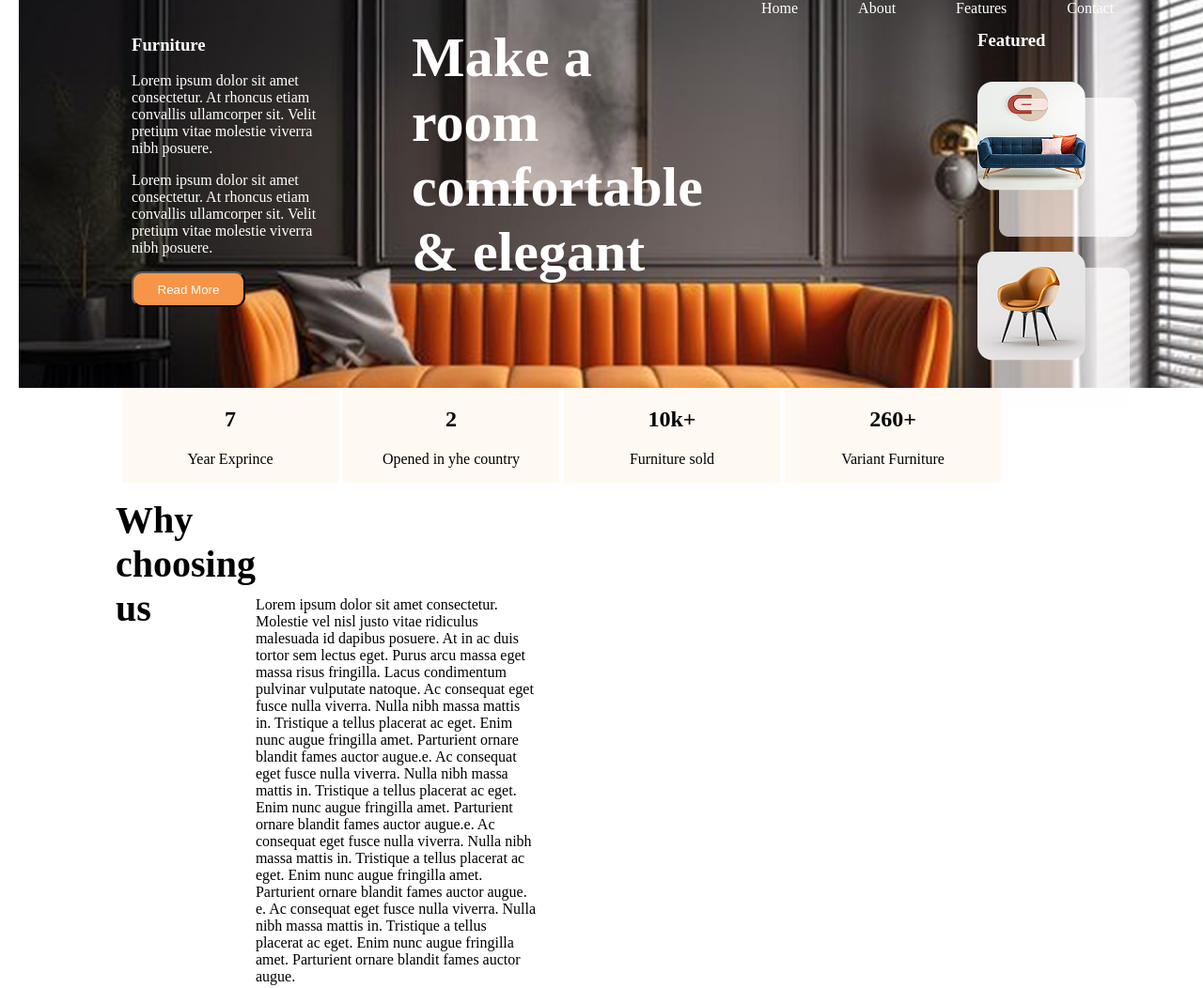
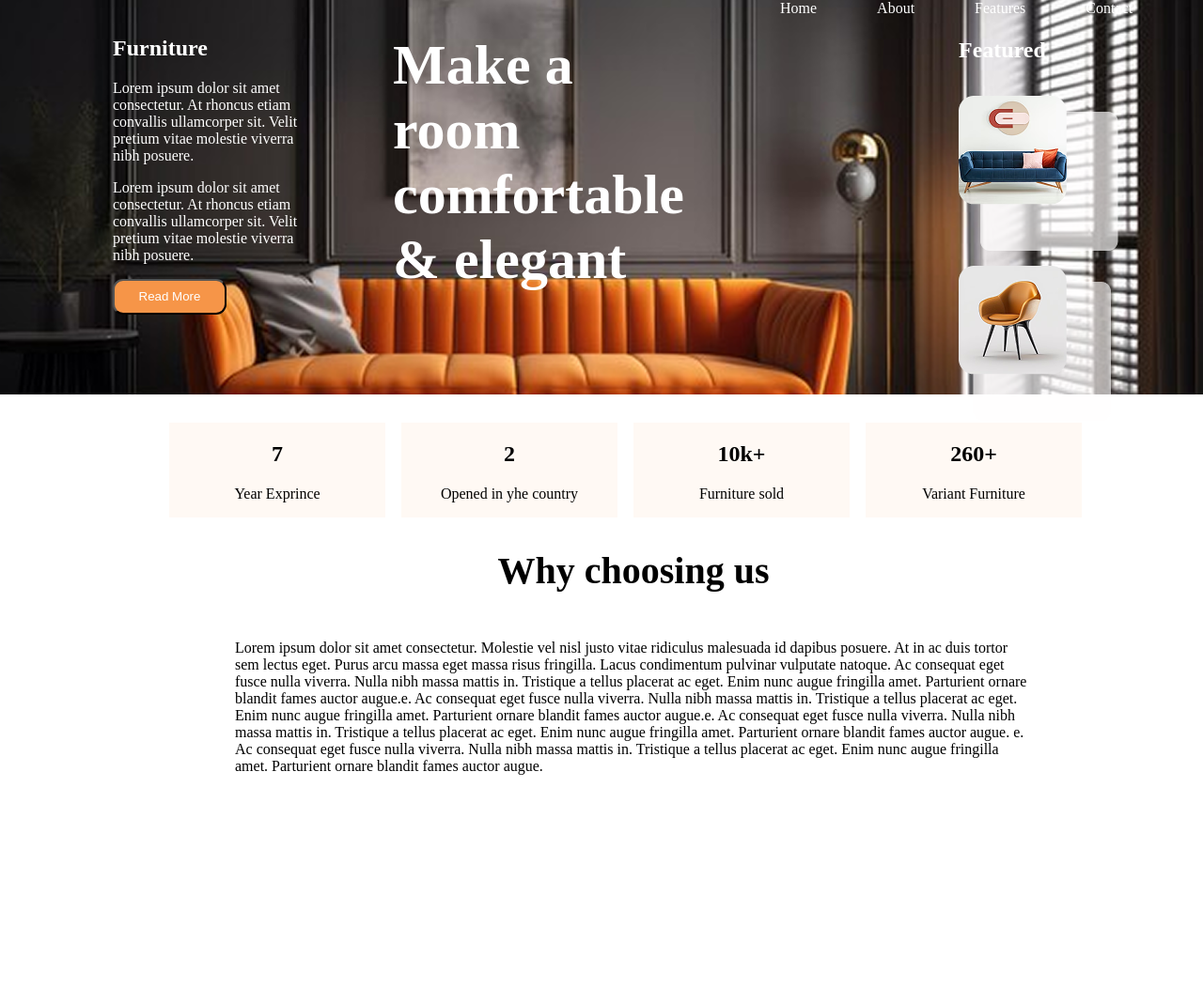
Before and after one commit to Umartoxirov/mening-saytim, a plain HTML site: page index.html in a window 1280 px wide. Shown: the top 1052 px of the page at 94% size. Drawn offline with Linux system fonts and the light colour scheme.

Commit message:
presentation

```diff
--- a/index.html
+++ b/index.html
@@ -9,10 +9,15 @@
 </head>
 
 <body>
+
+    <main>
+        <section class="hero">
+
+            <div class="container">
                 <header>
                     <div class="container">
                         <nav class="navbar">
-                <div class="hero">
+                            <div>
                                 <div class="parent">
                                     <ul class="list">
                                         <li>
@@ -32,9 +37,7 @@
 
                                     </ul>
                                 </div>
-                    <main>
-                        <section>
-                            <div class="container">
+                </header>
 
                 <div class="parent-b">
                     <h1 class="fur">Furniture</h1>
@@ -75,6 +78,10 @@
             </header>
 
 
+        </section>
+        <section>
+            <div class="container">
+
                 <div class="big-box">
                     <div class="box">
                         <h2>7</h2>
@@ -97,26 +104,30 @@
                     </div>
 
                 </div>
-    </section>
-    <section>
-        <div class="container">
                 <div class="parent-c">
+
                     <h2 class="question-box">Why choosing
                         us</h2>
+
                     <p>Lorem ipsum dolor sit amet consectetur. Molestie vel nisl justo vitae ridiculus malesuada id
                         dapibus posuere. At in ac duis tortor sem lectus eget. Purus arcu massa eget massa risus
-                    fringilla. Lacus condimentum pulvinar vulputate natoque. Ac consequat eget fusce nulla viverra.
-                    Nulla nibh massa mattis in. Tristique a tellus placerat ac eget. Enim nunc augue fringilla amet.
+                        fringilla. Lacus condimentum pulvinar vulputate natoque. Ac consequat eget fusce nulla
+                        viverra.
+                        Nulla nibh massa mattis in. Tristique a tellus placerat ac eget. Enim nunc augue fringilla
+                        amet.
                         Parturient ornare blandit fames auctor augue.e. Ac consequat eget fusce nulla viverra.
 
-                    Nulla nibh massa mattis in. Tristique a tellus placerat ac eget. Enim nunc augue fringilla amet.
+                        Nulla nibh massa mattis in. Tristique a tellus placerat ac eget. Enim nunc augue fringilla
+                        amet.
                         Parturient ornare blandit fames auctor augue.e. Ac consequat eget fusce nulla viverra. Nulla
                         nibh massa mattis in. Tristique a tellus placerat ac eget. Enim nunc augue fringilla amet.
                         Parturient ornare blandit fames auctor augue.
 
                         e. Ac consequat eget fusce nulla viverra. Nulla nibh massa mattis in. Tristique a tellus
-                    placerat ac eget. Enim nunc augue fringilla amet. Parturient ornare blandit fames auctor augue.
+                        placerat ac eget. Enim nunc augue fringilla amet. Parturient ornare blandit fames auctor
+                        augue.
                     </p>
+
                 </div>
 
             </div>
@@ -142,13 +153,15 @@
 
 
 
-        </div>
+
                 <div class="text-info">
 
                     <div class="parent-b">
                         <h2 class="text-b">Dinning room</h2>
-                <p class="m-info">e. Ac consequat eget fusce nulla viverra. Nulla nibh massa mattis in. Tristique a
-                    tellus placerat ac eget. Enim nunc augue fringilla amet. Parturient ornare blandit fames auctor
+                        <p class="m-info">e. Ac consequat eget fusce nulla viverra. Nulla nibh massa mattis in.
+                            Tristique a
+                            tellus placerat ac eget. Enim nunc augue fringilla amet. Parturient ornare blandit fames
+                            auctor
                             augue.</p>
 
 
@@ -162,12 +175,15 @@
 
                     <div class="parent-i">
                         <h2 class="text-gl">Bedroom</h2>
-                <p class="nm-info">e. Ac consequat eget fusce nulla viverra. Nulla nibh massa mattis in. Tristique a
-                    tellus placerat ac eget. Enim nunc augue fringilla amet. Parturient ornare blandit fames auctor
+                        <p class="nm-info">e. Ac consequat eget fusce nulla viverra. Nulla nibh massa mattis in.
+                            Tristique a
+                            tellus placerat ac eget. Enim nunc augue fringilla amet. Parturient ornare blandit fames
+                            auctor
                             augue.</p>
                         <div class="tablee">
                             <h2>Best Selling Products</h2>
-                    <p>e. Ac consequat eget fusce nulla viverra. Nulla nibh massa mattis in. Tristique a tellus placerat
+                            <p>e. Ac consequat eget fusce nulla viverra. Nulla nibh massa mattis in. Tristique a tellus
+                                placerat
                                 ac
                                 eget. Enim nunc augue fringilla amet. Parturient ornare blandit fames auctor augue.</p>
                         </div>
@@ -175,7 +191,7 @@
 
 
                 </div>
-
+            </div>
         </section>
         <section>
             <div class="container">
@@ -259,7 +275,8 @@
                             <h2 class="hhh-g">The Best Furniture Manufacturer of your choice</h2>
                             <p class="pp">
                                 Furnitre power is a software as services for multiperpose business management system,
-                            expecially for them who are running two or more business exploree the future Furnitre power
+                                expecially for them who are running two or more business exploree the future Furnitre
+                                power
                                 is a software as services \</p>
 
 
@@ -269,7 +286,8 @@
                             <h2>Interior Design by us</h2>
                             <p>e. Ac consequat eget fusce nulla viverra. Nulla nibh massa mattis in. Tristique a tellus
                                 placerat
-                            ac eget. Enim nunc augue fringilla amet. Parturient ornare blandit fames auctor augue.</p>
+                                ac eget. Enim nunc augue fringilla amet. Parturient ornare blandit fames auctor augue.
+                            </p>
 
                         </div>
 
@@ -286,7 +304,8 @@
                             <h3 class="hhhed">Josh Smith</h3>
                             <span class="word">Manager of The New York Times</span>
                             <p class="pp">
-                            “They are have a perfect touch for make something so professional ,interest and useful for a
+                                “They are have a perfect touch for make something so professional ,interest and useful
+                                for a
                                 lot of people .”</p>
 
 
@@ -296,9 +315,9 @@
                     </div>
                 </div>
             </section>
-        <section>
+            <section class="form-box">
                 <div class="container">
-                <div class="form-box">
+
                     <div class="email-box">
                         <h2 class="sarlavha">Get more discount
                             Off your order</h2>
@@ -310,7 +329,7 @@
                         </form>
                     </div>
                 </div>
-            </div>
+
             </section>
 
     </main>
@@ -342,7 +361,7 @@
                     </ul>
 
 
-
+                    <span><img src="./images/Social Links.svg" alt=""></span>
 
                 </div>
                 <div class="foter-box">
--- a/main.css
+++ b/main.css
@@ -138,10 +138,11 @@
 }
 
 .hero {
-    background-image: url(./images/image\ 128.png);
+    background-image: url("./images/image\ 128.png");
     background-repeat: no-repeat;
     background-position: center;
     background-size: cover;
+    position: relative;
 
 }
 
@@ -149,9 +150,11 @@
 .big-box {
     display: flex;
     align-items: center;
-    gap: 5px;
-    margin-left: 130px;
+    gap: 17px;
+    margin-left: 160px;
+    margin-top: 30px;
     border-radius: 53px;
+    /* position: absolute */
 }
 
 
@@ -164,21 +167,19 @@
 }
 
 .parent-c {
-    width: 448px;
+    width: 848px;
     height: 350px;
     display: flex;
     align-items: center;
-    justify-content: space-between;
-    margin-left: 103px;
-    margin-top: 153px;
+    margin-left: 230px;
+    flex-direction: column;
+
 }
 
 .question-box {
     font-size: 40px;
     display: flex;
-    align-items: center;
-    justify-content: space-between;
-    margin-top: -450px;
+
 }
 
 .boxing {
@@ -484,8 +485,10 @@
 .form-box {
 
     background-image: url(./images/fonus.png);
-
-
+    background-size: cover;
+    background-position: center;
+    background-repeat: no-repeat;
+    padding-bottom: 142px
 }
 
 .email-box {
@@ -535,6 +538,7 @@
 }
 
 .logon {
+    gap: 20px;
     width: 1371px;
     height: 249px;
     background-color: #4F4F4F;
@@ -567,7 +571,7 @@
 
 }
 
-.foter-box {
+footer {
 
     background-color: #4F4F4F;
     gap: 32px;
```
Also changed, not shown: images/Social Links.svg (added). Lines whose indentation alone changed are shown as unchanged.
